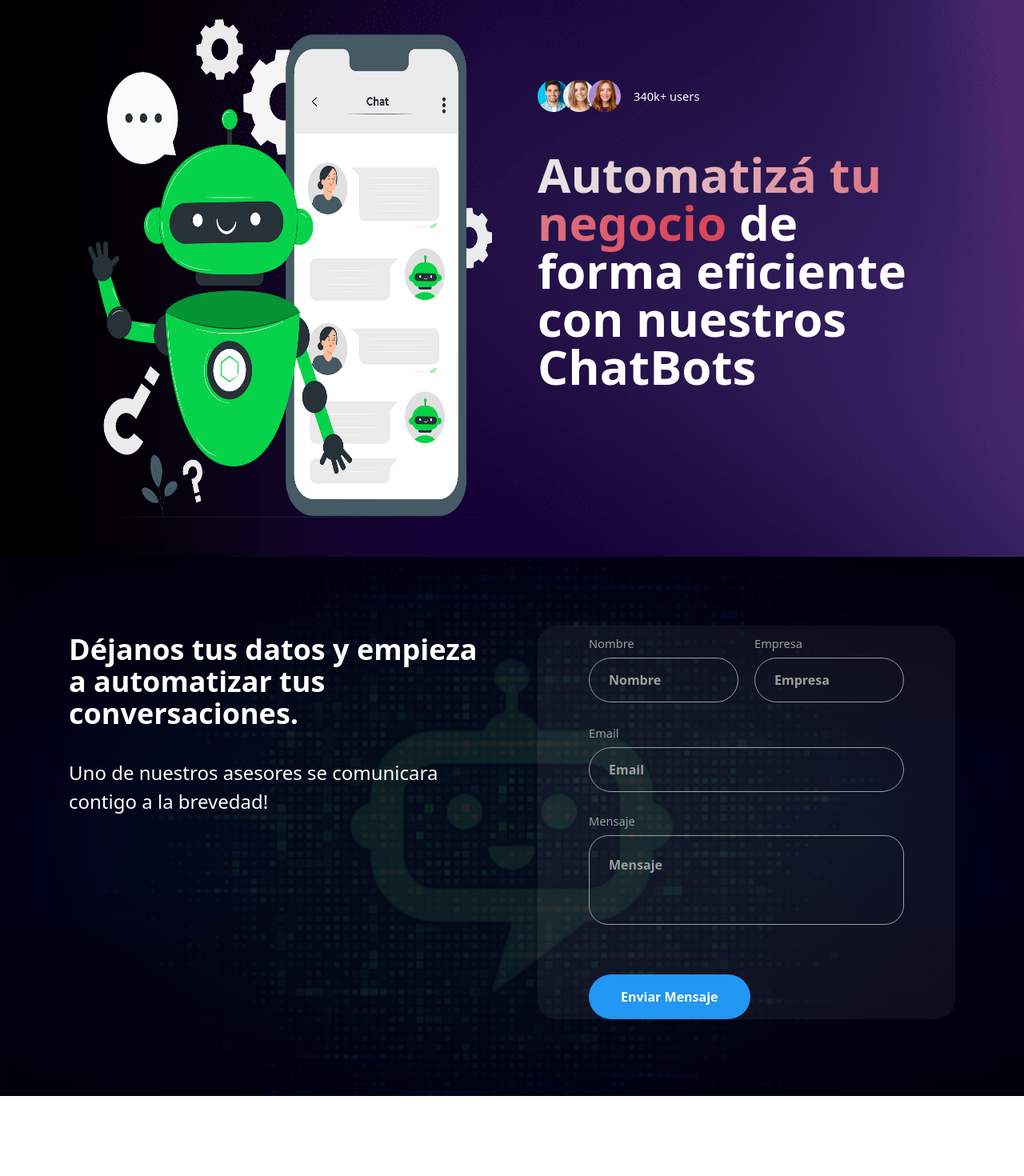
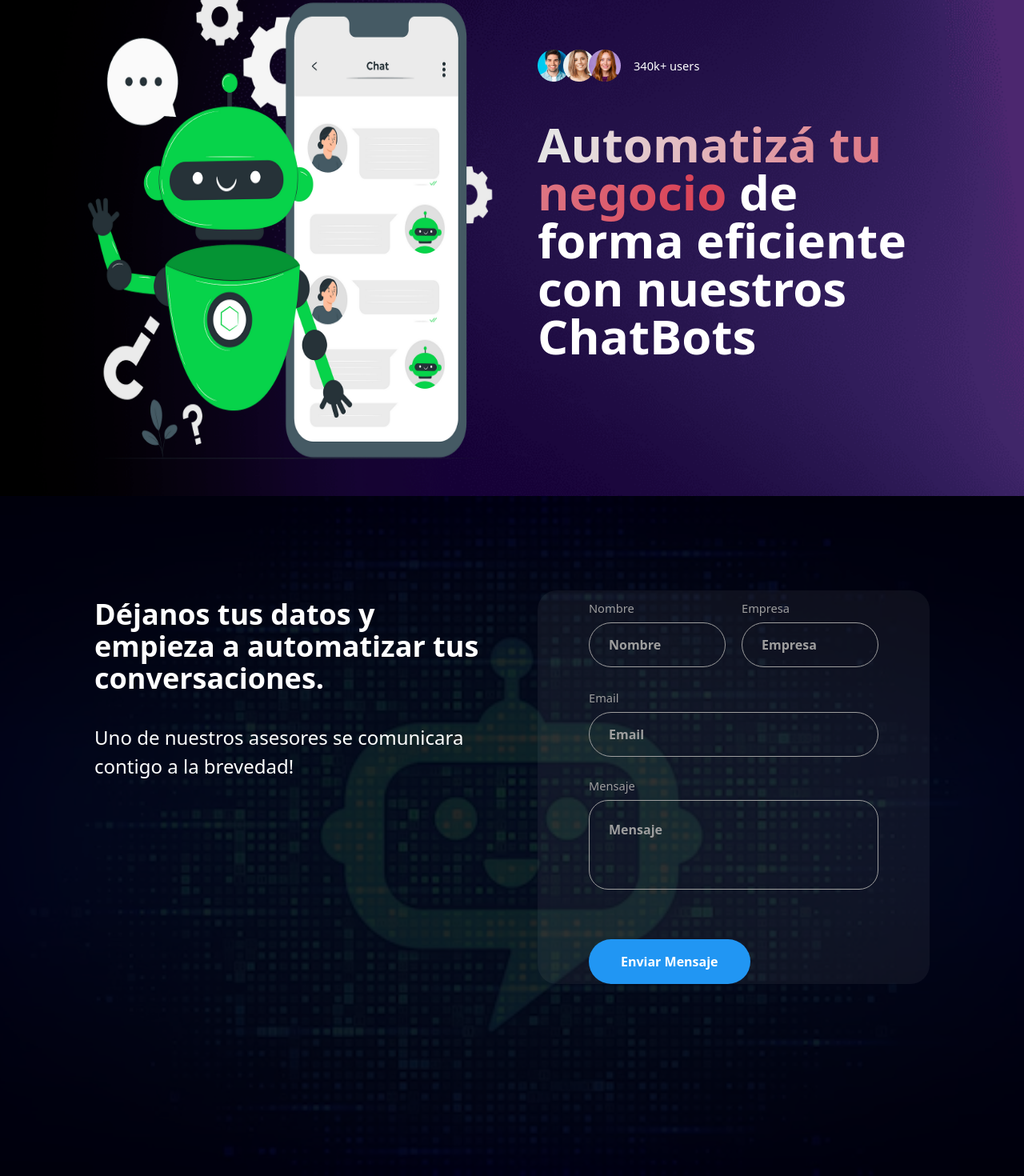
Before and after one commit to deevpfa/bot-wsp, a Next.js app: page / in a window 1280 px wide. Shown: the part 148-1618 px from the top of the page at 80% size. Before the commit the page ends 1518 px from the top, so only its background shows below. Built offline with nearby package versions, Linux system fonts and the light colour scheme; no server answers.

Commit message:
first commit

```diff
--- a/src/pages/index.tsx
+++ b/src/pages/index.tsx
@@ -45,7 +45,7 @@ export default function Home() {
               <div className="w-full md:w-1/2">
                 <div className="flex flex-wrap justify-center">
                   <div className="relative w-auto p-5 lg:p-0">
-                    <Image className="lg:mt-9  transform  z-40 lg:hover:scale-105 transition duration-500 w-auto h-[320px] sm:h-[420px] md:h-[720px] " width={500} height={600} src={robot} alt="" />
+                    <Image className=" transform  z-40 lg:hover:scale-105 transition duration-500 w-auto h-[320px] sm:h-[420px] md:h-[680px] " width={500} height={600} src={robot} alt="" />
                     {/* <Image className="hidden lg:block absolute top-0 lg:left-24 xl:left-40 object-cover transform hover:scale-105 transition duration-500" width={500} height={600} style={{ height: 630 }} src={telefono1} alt="" /> */}
                   </div>
                 </div>
@@ -83,17 +83,17 @@ export default function Home() {
 
 
       {/* Formulario */}
-      <div className='background-image'>
-        <section id="form" className="py-12 z-20 relative md:py-24 content">
+      <div id="form" className='lg:pb-28 background-image'>
+        <section className="py-12 z-20 relative md:py-24 content">
           <div className="container mx-auto px-4">
-            <div className="flex flex-wrap -m-8">
-              <div className="w-full md:w-1/2 p-8">
+            <div className="flex flex-wrap">
+              <div className="w-full md:w-1/2 lg:p-8">
                 <div className="pt-18">
                   <h2 className="mb-9 font-heading text-4xl md:text-4xl font-bold text-white">Déjanos tus datos y empieza a automatizar tus conversaciones.</h2>
                   <p className="text-2xl text-white font-light leading-normal">Uno de nuestros asesores se comunicara contigo a la brevedad!</p>
                 </div>
               </div>
-              <div className="w-full md:w-1/2 p-8">
+              <div className="w-full md:w-1/2 lg:p-8">
                 <form action="#" className=" lg:px-16 max-w-2xl mx-auto bg-white bg-opacity-5 w-full rounded-3xl">
                   <div className="flex flex-wrap -m-2.5 mb-4">
                     <div className="w-full md:w-1/2 p-2.5">
```
